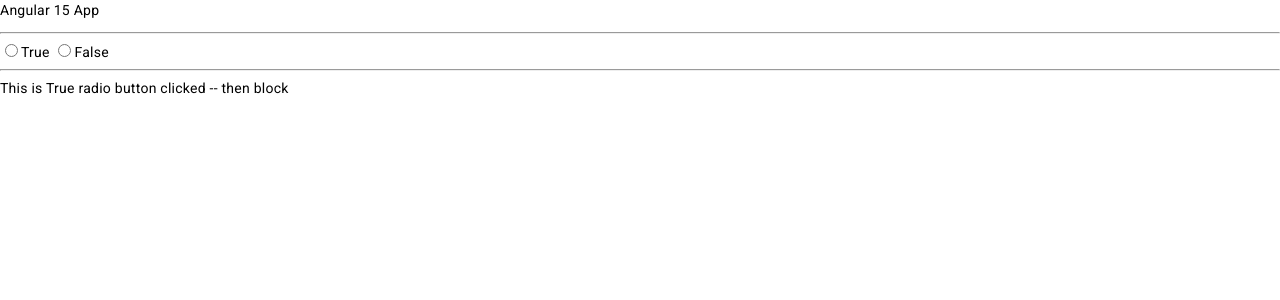
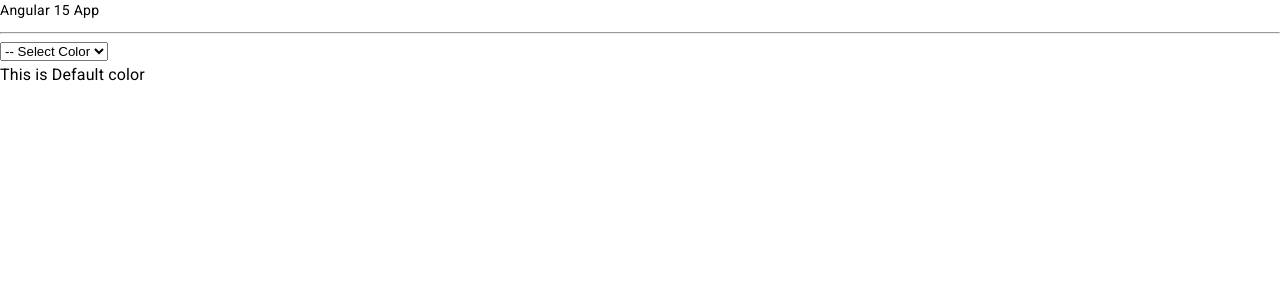
Before and after one commit to ahdianmirza/angular-practice, an Angular app: page / in a window 1280 px wide. Shown: the top 300 px of the page. Built offline with nearby package versions, Linux system fonts and the light colour scheme.

Commit message:
ngSwitch

```diff
--- a/src/app/app.component.html
+++ b/src/app/app.component.html
@@ -2,17 +2,25 @@
 
 <hr>
 
-<input type="radio" name="radio1" (click)="Onchange(true)">True
-<input type="radio" name="radio1" (click)="Onchange(false)">False
+<select (change)="SetColor($event)">
+  <option value="">-- Select Color</option>
+  <option value="R">Red</option>
+  <option value="G">Green</option>
+  <option value="B">Blue</option>
+  <option value="D">Default Color</option>
+</select>
 
-<hr>
-
-<div *ngIf="isVisible; then thenBlock; else elseBlock"></div>
-
-<ng-template #thenBlock>
-  This is True radio button clicked -- then block
-</ng-template>
-
-<ng-template #elseBlock>
-  This is False radio button clicked -- else block
-</ng-template>
+<div [ngSwitch]="color">
+  <div *ngSwitchCase="'R'">
+    <h3 style="color: red;">This is Red color</h3>
+  </div>
+  <div *ngSwitchCase="'G'">
+    <h3 style="color: green;">This is Green color</h3>
+  </div>
+  <div *ngSwitchCase="'B'">
+    <h3 style="color: blue;">This is Blue color</h3>
+  </div>
+  <div *ngSwitchDefault>
+    <h3>This is Default color</h3>
+  </div>
+</div>
--- a/src/app/app.component.ts
+++ b/src/app/app.component.ts
@@ -10,6 +10,7 @@ export class AppComponent {
   visible = false;
   num1 = 10;
   num2 = 5;
+  public color: any = '';
 
   isVisible = true;
 
@@ -20,4 +21,8 @@ export class AppComponent {
   Onchange(args: any) {
     this.isVisible = args;
   }
+
+  SetColor(colorVal: any) {
+    this.color = colorVal.target.value;
+  }
 }
```
